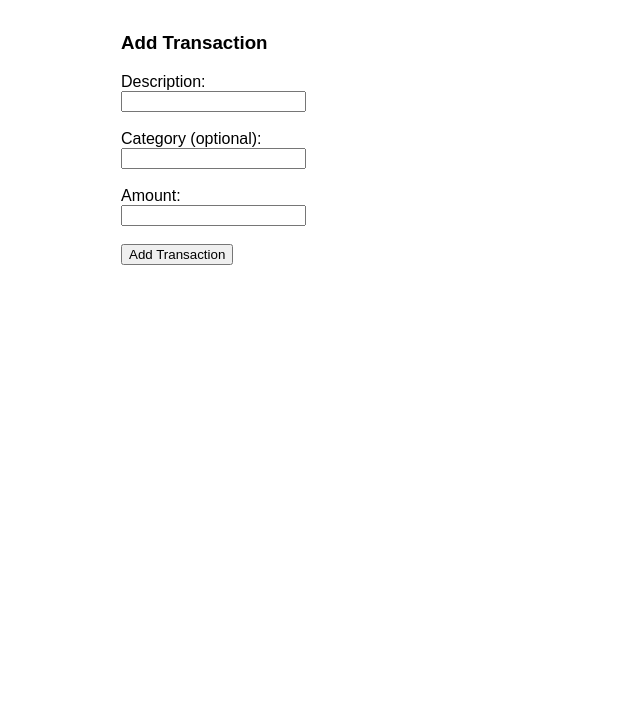
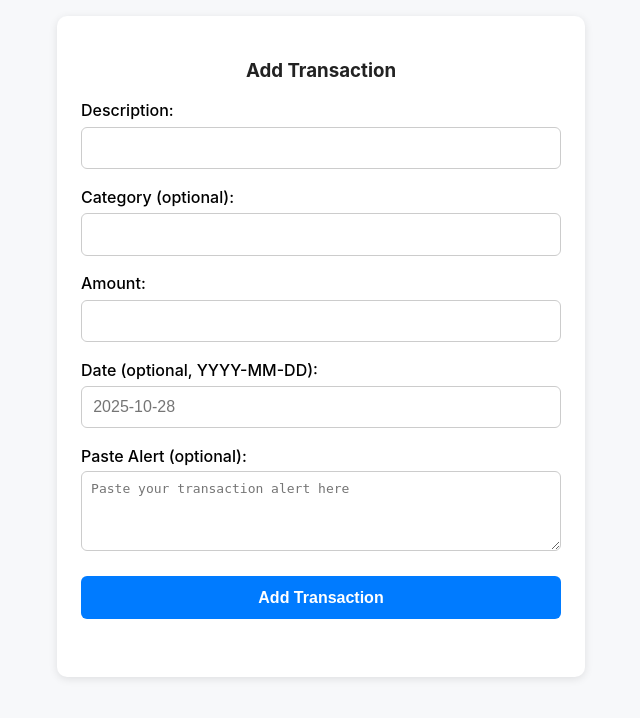
Before and after one commit to jeffcarbary/budget_app, a Flask app: page / in a window 1280 px wide. Shown: the top 718 px of the page, without its empty margins (319-959 px from the left). Run offline with Flask 3, Linux system fonts and the light colour scheme.

Commit message:
Update front end

```diff
--- a/app/budget_app.py
+++ b/app/budget_app.py
@@ -1,5 +1,5 @@
 #!/usr/local/bin/python3
-from flask import Flask, jsonify, request, abort, render_template_string
+from flask import Flask, jsonify, request, abort, render_template
 from flask_sqlalchemy import SQLAlchemy
 from flask_migrate import Migrate
 from datetime import datetime, date, timedelta
@@ -26,56 +26,6 @@ from app.db_models import Transaction, Category
 migrate = Migrate(app, db)
 
 
-
-#FRONT END FORM
-HTML_FORM = """
-<!DOCTYPE html>
-<html>
-  <body style="font-family: sans-serif; max-width: 400px; margin: 2em auto;">
-    <h3>Add Transaction</h3>
-    <form id="txnForm">
-      <label>Description:</label><br>
-      <input id="desc" type="text" required><br><br>
-
-      <label>Category (optional):</label><br>
-      <input id="cat" type="text"><br><br>
-
-      <label>Amount:</label><br>
-      <input id="amt" type="number" step="0.01" required><br><br>
-
-      <button type="submit">Add Transaction</button>
-    </form>
-
-    <p id="msg" style="color: green; font-weight: bold;"></p>
-
-    <script>
-      const form = document.getElementById('txnForm');
-      form.addEventListener('submit', async (e) => {
-        e.preventDefault();
-        const data = {
-          description: document.getElementById('desc').value,
-          category: document.getElementById('cat').value,
-          amount: parseFloat(document.getElementById('amt').value)
-        };
-        try {
-          const res = await fetch('/transactions', {
-            method: 'POST',
-            headers: { 'Content-Type': 'application/json' },
-            body: JSON.stringify(data)
-          });
-          const resultText = await res.text();
-          document.getElementById('msg').innerText =
-            res.ok ? '✅ Transaction added!' : `❌ Error: ${resultText}`;
-          form.reset();
-        } catch (err) {
-          document.getElementById('msg').innerText = '⚠️ Network error';
-        }
-      });
-    </script>
-  </body>
-</html>
-"""
-
 #POST A NEW CATEGORY
 @app.route("/categories", methods=["POST"])
 def create_category():
@@ -99,7 +49,7 @@ def create_category():
     }), 201
 @app.route("/", methods=["GET"])
 def index():
-    return render_template_string(HTML_FORM)
+    return render_template("add_transaction.html")
 
 
 # GET all transactions
@@ -109,6 +59,8 @@ def get_transactions():
         # Optional query parameters
         start_date_str = request.args.get("start_date")
         end_date_str = request.args.get("end_date")
+        category_name = request.args.get("category")
+        description_substr = request.args.get("description")
 
         # Parse dates if provided
         start_date = None
@@ -127,6 +79,12 @@ def get_transactions():
             query = query.filter(Transaction.date >= start_date)
         if end_date:
             query = query.filter(Transaction.date <= end_date)
+        if category_name:
+        # Join with Category table and filter by name
+            query = query.join(Category).filter(Category.name.ilike(f"%{category_name}%"))
+        if description_substr:
+            query = query.filter(Transaction.description.ilike(f"%{description_substr}%"))
+
 
         transactions = query.all()
         #transactions_list = [t.to_dict() for t in transactions]
--- a/app/templates/add_transaction.html
+++ b/app/templates/add_transaction.html
@@ -1,47 +1,61 @@
 <!DOCTYPE html>
-<html>
+<html lang="en">
 <head>
   <meta charset="utf-8">
   <title>Add Transaction</title>
-  <meta name="viewport" content="width=device-width, initial-scale=1.0">
+  <meta name="viewport" content="width=device-width, initial-scale=1.0, viewport-fit=cover">
   <style>
     body {
-      font-family: sans-serif;
+      font-family: -apple-system, BlinkMacSystemFont, "Segoe UI", Roboto, sans-serif;
       margin: 0;
       padding: 1em;
-      background: #f9f9f9;
+      background: #f7f8fa;
     }
 
     .container {
+      width: 100%;
       max-width: 480px;
       margin: 0 auto;
       background: white;
-      padding: 1em 2em;
-      border-radius: 8px;
-      box-shadow: 0 2px 6px rgba(0,0,0,0.1);
+      padding: 1.5em;
+      border-radius: 10px;
+      box-shadow: 0 2px 8px rgba(0, 0, 0, 0.1);
     }
 
     h3 {
       text-align: center;
+      color: #222;
+    }
+
+    label {
+      font-weight: 500;
     }
 
     input, textarea, button {
       width: 100%;
       box-sizing: border-box;
-      margin-top: 0.5em;
-      margin-bottom: 1.2em;
-      padding: 0.6em;
+      margin-top: 0.4em;
+      margin-bottom: 1.1em;
+      padding: 0.7em;
       font-size: 1em;
-      border-radius: 4px;
+      border-radius: 6px;
       border: 1px solid #ccc;
+    }
+
+    textarea {
+      resize: vertical;
+      min-height: 80px;
     }
 
     button {
       background-color: #007bff;
       color: white;
       border: none;
+      font-weight: 600;
+      padding: 0.8em;
       cursor: pointer;
-      font-weight: bold;
+      border-radius: 6px;
+      transition: background-color 0.2s;
     }
 
     button:hover {
@@ -49,10 +63,27 @@
     }
 
     #msg {
+      text-align: center;
+      font-weight: bold;
+      margin-top: 0.5em;
+    }
+
+    #msg.success {
       color: green;
-      font-weight: bold;
-      text-align: center;
-      margin-top: 0.5em;
+    }
+
+    #msg.error {
+      color: red;
+    }
+
+    @media (max-width: 500px) {
+      body {
+        padding: 0.5em;
+      }
+
+      .container {
+        padding: 1em;
+      }
     }
   </style>
 </head>
@@ -84,23 +115,35 @@
   <script>
     const form = document.getElementById('txnForm');
     const alertText = document.getElementById('alertText');
+    const msg = document.getElementById('msg');
 
-    // Auto-fill from paste
+    // --- Auto-fill logic ---
     alertText.addEventListener('input', () => {
       const text = alertText.value.trim();
       if (!text) return;
 
-      const regex = /\$([0-9.]+).*transaction with (.+?) on (.+?) at/;
-      const match = text.match(regex);
-      if (match) {
-        const [, amount, description, date] = match;
-        document.getElementById('desc').value = description;
-        document.getElementById('amt').value = parseFloat(amount);
-        document.getElementById('date').value = new Date(date).toISOString().slice(0,10);
+      // Match with or without date
+      const regexFull = /\$([0-9.]+).*?with (.+?) on ([A-Za-z]{3,9} \d{1,2}, \d{4})/i;
+      const regexSimple = /\$([0-9.]+).*?with (.+)$/i;
+
+      let amount, description, date;
+      if (regexFull.test(text)) {
+        [, amount, description, date] = text.match(regexFull);
+      } else if (regexSimple.test(text)) {
+        [, amount, description] = text.match(regexSimple);
+      }
+
+      if (amount) document.getElementById('amt').value = parseFloat(amount);
+      if (description) document.getElementById('desc').value = description.trim();
+      if (date) {
+        const parsedDate = new Date(date);
+        if (!isNaN(parsedDate)) {
+          document.getElementById('date').value = parsedDate.toISOString().slice(0, 10);
+        }
       }
     });
 
-    // Form submission
+    // --- Submit logic ---
     form.addEventListener('submit', async (e) => {
       e.preventDefault();
       const data = {
@@ -116,12 +159,19 @@
           headers: { 'Content-Type': 'application/json' },
           body: JSON.stringify(data)
         });
-        const resultText = await res.text();
-        document.getElementById('msg').innerText =
-          res.ok ? '✅ Transaction added!' : `❌ Error: ${resultText}`;
-        form.reset();
-      } catch (err) {
-        document.getElementById('msg').innerText = '⚠️ Network error';
+
+        if (res.ok) {
+          msg.textContent = '✅ Transaction added!';
+          msg.className = 'success';
+          form.reset();
+        } else {
+          const text = await res.text();
+          msg.textContent = `❌ Error: ${text}`;
+          msg.className = 'error';
+        }
+      } catch {
+        msg.textContent = '⚠️ Network error';
+        msg.className = 'error';
       }
     });
   </script>
```
